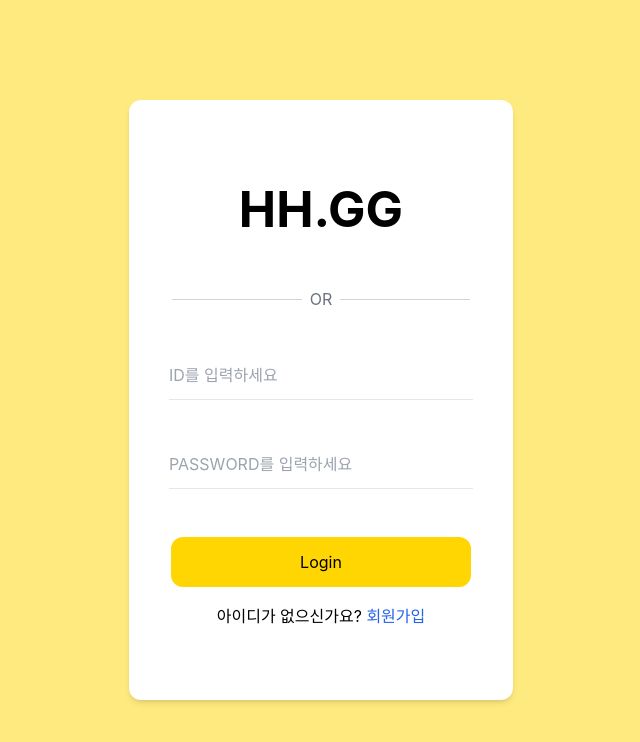
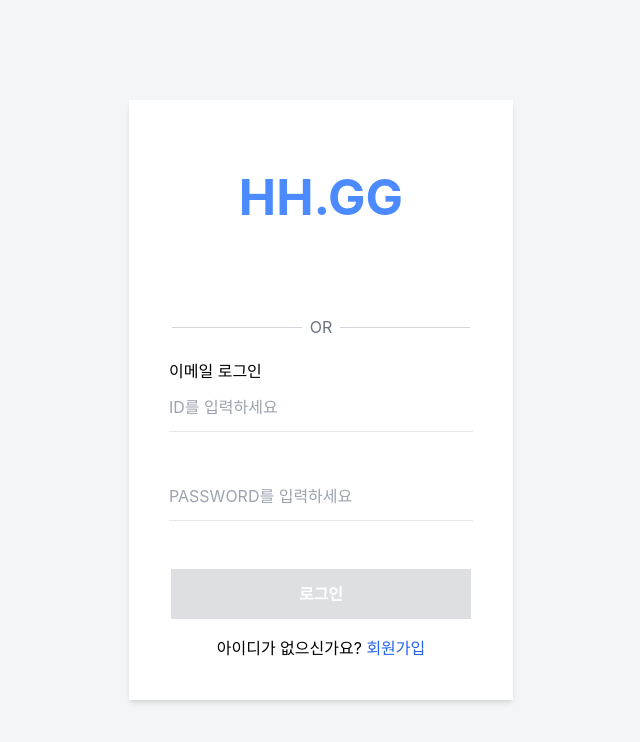
Before and after one commit to hang-hae-gg/FE-hang-hae-gg, a React (Create React App) app in the folder client/: page /login in a window 1280 px wide. Shown: the top 742 px of the page, without its empty margins (319-959 px from the left). Built offline with nearby package versions, Linux system fonts and the light colour scheme; no server answers.

Commit message:
design: Modify color

```diff
--- a/client/src/pages/Join.jsx
+++ b/client/src/pages/Join.jsx
@@ -29,10 +29,10 @@ function Join() {
   }
 
   return (
-    <div className='flex flex-1 items-center justify-center py-16 bg-[#FFD602]/50 h-screen '>
-      <div className="max-w-sm mx-auto bg-white rounded-xl shadow-md flex items-center w-[700px] h-[600px] px-10">
+    <div className='flex flex-1 items-center justify-center py-16 bg-[#F3F5F7] h-screen '>
+      <div className="max-w-sm mx-auto bg-white shadow-md flex items-center w-[700px] h-[600px] px-10">
         <div className='flex flex-1 flex-col  items-center'>
-          <h1 className='text-[50px] font-bold'>HH.GG</h1>
+          <h1 className='text-[50px] font-bold text-[#4C8BFF]'>HH.GG</h1>
           <div>
             <input
               className='bg-transparent border-b py-3 mt-10 outline-none w-full focus:border-amber-400'
@@ -54,7 +54,7 @@ function Join() {
             </input>
           </div>
           <div>
-            <button className='mt-12 w-[300px] h-[50px] bg-[#FFD602]  rounded-xl'
+            <button className='mt-12 w-[300px] h-[50px] bg-[#DDDFE3] '
               onClick={handleSubmit}
             >SignUp</button>
           </div>
--- a/client/src/pages/Login.jsx
+++ b/client/src/pages/Login.jsx
@@ -43,26 +43,30 @@ function Login() {
 
   return (
     <div>
-    <div className='flex flex-1 items-center justify-center py-16 bg-[#FFD602]/50 h-screen '>
-      <div className="max-w-sm mx-auto bg-white rounded-xl shadow-md flex items-center w-[700px] h-[600px] px-10">
+      <div className='flex flex-1 items-center justify-center py-16 bg-[#F3F5F7] h-screen '>
+        <div className="max-w-sm mx-auto bg-white shadow-md flex items-center w-[700px] h-[600px] px-10">
           <div className='flex flex-1 flex-col  items-center'>
-          <h1 className='text-[50px] font-bold'>HH.GG</h1>
+            <h1 className='text-[50px] font-bold my-5 text-[#4C8BFF]'>HH.GG</h1>
             <Google />
-          <div className="flex items-center space-x-2">
+            <div className="flex items-center space-x-2 my-5">
               <div className="flex-1 h-[1px] w-[130px] bg-gray-300"></div>
               <span className="text-gray-500">OR</span>
               <div className="flex-1 h-[1px] w-[130px] bg-gray-300"></div>
             </div>
-          <div>
+
+            <div >
+              <div >
+                <span className="text-blac">이메일 로그인</span>
+              </div>
               <input
-              className='bg-transparent border-b py-3 mt-10 outline-none w-full focus:border-amber-400'
+                className='bg-transparent border-b py-3 outline-none w-full focus:border-[#4C8BFF]'
                 placeholder="ID를 입력하세요"
                 onChange={(e) => setUserName(e.target.value)}
                 value={userName}
               >
               </input>
               <input
-              className='bg-transparent border-b py-3 mt-10 outline-none w-full focus:border-amber-400'
+                className='bg-transparent border-b py-3 mt-10 outline-none w-full focus:border-[#4C8BFF]'
                 placeholder="PASSWORD를 입력하세요"
                 onChange={(e) => setPassword(e.target.value)}
                 value={password}
@@ -72,7 +76,7 @@ function Login() {
             <div>
               <button
                 onClick={handleSubmit}
-              className='mt-12 w-[300px] h-[50px] bg-[#FFD602] rounded-xl'>Login</button>
+                className='mt-12 w-[300px] h-[50px] text-white font-bold bg-[#DDDFE3]'>로그인</button>
             </div>
             <div className='pt-[17px]'>
               <span>아이디가 없으신가요?</span> <button onClick={() => navigate(`/join`)} className='text-blue-600'>회원가입</button>
```
Lines whose indentation alone changed are shown as unchanged.
